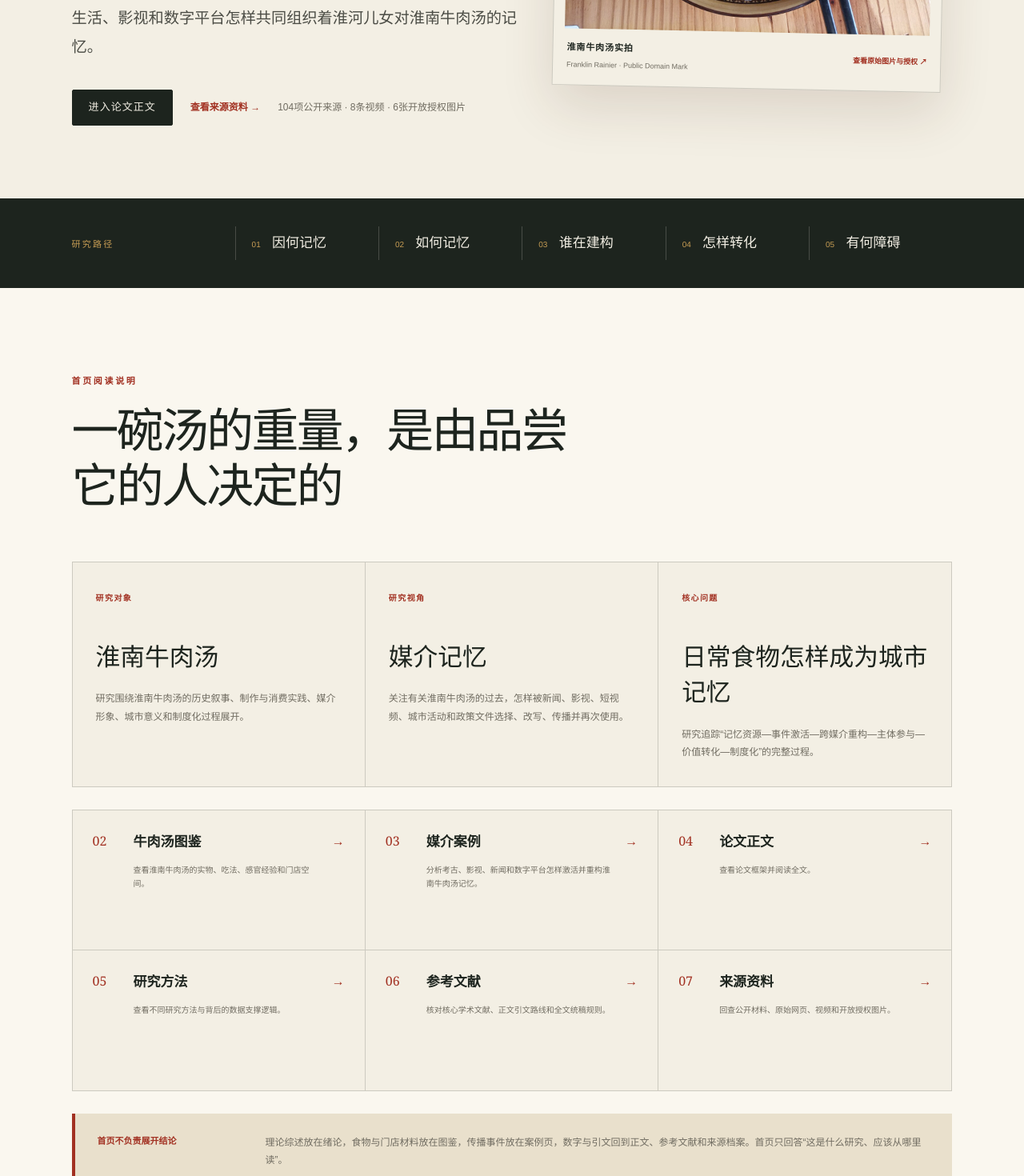
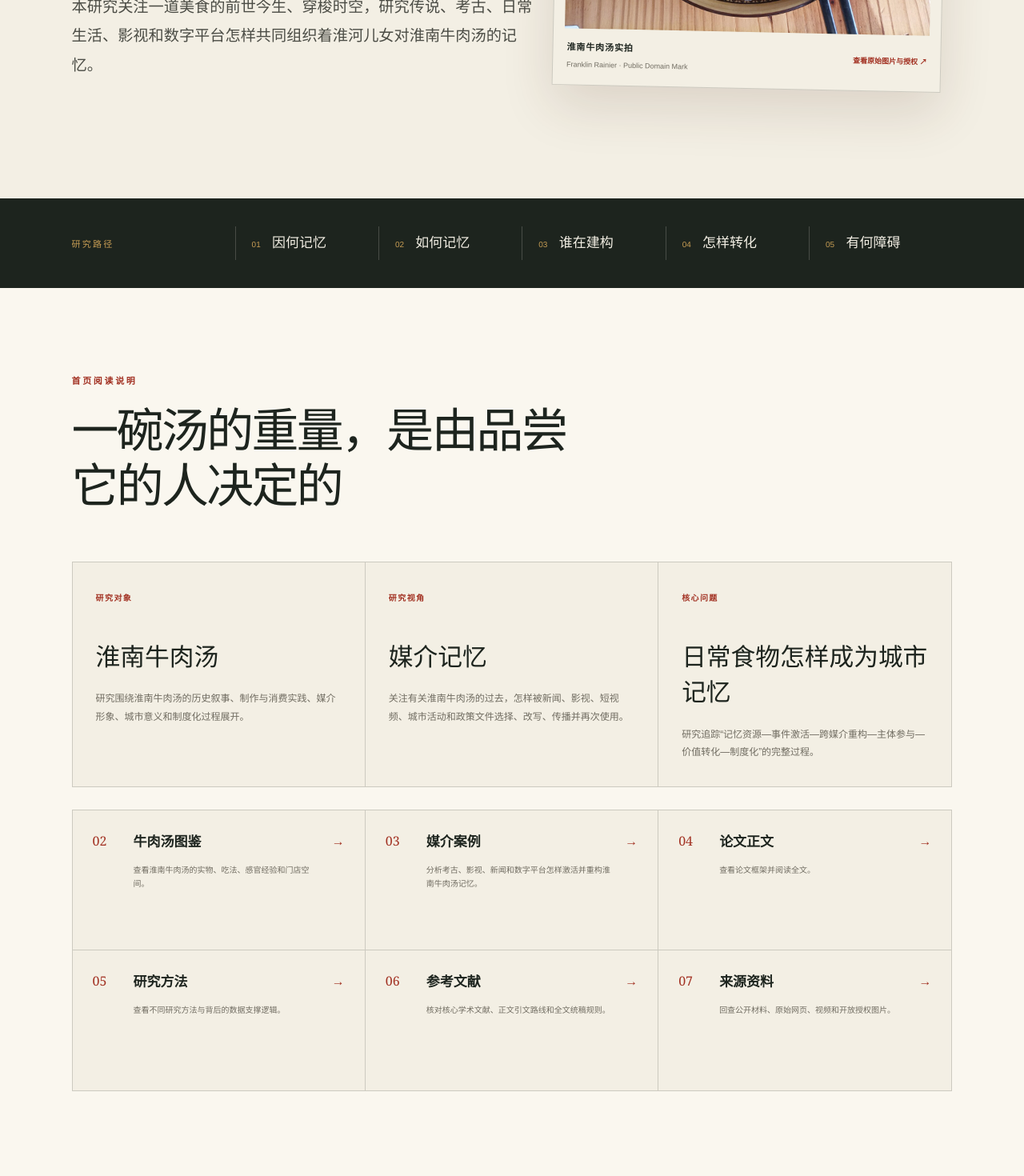
Before and after one commit to starWave0225/huainan_beef_soup, a React (Vite) app: page / in a window 1280 px wide. Shown: the part 600-2070 px from the top of the page at 80% size. Built offline with nearby package versions, Linux system fonts and the light colour scheme.

Commit message:
Remove extra homepage actions and note

```diff
--- a/app/globals.css
+++ b/app/globals.css
@@ -73,11 +73,6 @@ main {
 .hero .eyebrow { margin: 0 0 25px; color: var(--red); font: 700 11px/1.2 "Helvetica Neue", Arial, sans-serif; letter-spacing: .26em; }
 h1 { margin: 0; max-width: 850px; font-size: clamp(52px, 6.35vw, 94px); line-height: 1.06; letter-spacing: -.06em; font-weight: 650; }
 .dek { max-width: 680px; margin: 34px 0; color: #4b4c45; font-size: clamp(17px, 1.5vw, 21px); line-height: 1.9; }
-.hero-actions { display: flex; align-items: center; gap: 22px; color: var(--muted); font: 12px/1.5 "Noto Sans SC", "PingFang SC", sans-serif; }
-.primary-action { display: inline-flex; align-items: center; justify-content: center; min-width: 118px; height: 45px; padding: 0 20px; color: var(--paper); background: var(--ink); border: 1px solid var(--ink); border-radius: 2px; font-size: 13px; letter-spacing: .08em; transition: .2s ease; }
-.primary-action:hover { color: var(--ink); background: transparent; }
-.text-action { padding: 11px 0; color: var(--red); font-weight: 650; white-space: nowrap; }
-.text-action:hover { text-decoration: underline; }
 .hero-photo { position: relative; justify-self: center; width: min(38vw, 560px); margin: 0; padding: 14px 14px 0; background: var(--paper); border: 1px solid var(--line); box-shadow: 0 26px 65px rgba(75, 44, 25, .14); transform: rotate(1.2deg); }
 .hero-photo::before { content: "实物档案 01"; position: absolute; z-index: 2; left: -18px; top: 28px; padding: 8px 12px; color: var(--paper); background: var(--red-dark); font: 700 9px/1 "Noto Sans SC", sans-serif; letter-spacing: .16em; }
 .hero-photo img { display: block; width: 100%; aspect-ratio: 4 / 3; object-fit: cover; filter: saturate(.92) contrast(1.03); }
@@ -112,9 +107,6 @@ h1 { margin: 0; max-width: 850px; font-size: clamp(52px, 6.35vw, 94px); line-hei
 .overview-directory a:hover p { color: rgba(243, 239, 228, .65); }
 .overview-directory b { color: var(--red); font-size: 16px; }
 .overview-directory a:hover b { color: var(--gold); }
-.overview-boundary { display: grid; grid-template-columns: 180px 1fr; gap: 30px; margin-top: 28px; padding: 25px 28px; border-left: 4px solid var(--red); background: var(--paper-deep); }
-.overview-boundary b { color: var(--red); font: 700 11px "Noto Sans SC", sans-serif; }
-.overview-boundary p { margin: 0; color: var(--muted); font: 12px/1.85 "Noto Sans SC", sans-serif; }
 
 .reading-note { display: grid; grid-template-columns: .68fr 1.32fr; gap: 10vw; align-items: start; background: var(--paper-pale); border-bottom: 1px solid var(--line); }
 .evidence-legend { display: grid; grid-template-columns: repeat(2, 1fr); gap: 28px 36px; }
@@ -830,7 +822,6 @@ footer > a { justify-self: end; color: var(--gold); font: 11px "Noto Sans SC", s
   .overview-directory a, .overview-directory a:nth-child(3n) { border-right: 1px solid var(--line); border-bottom: 1px solid var(--line); }
   .overview-directory a:nth-child(even) { border-right: 0; }
   .overview-directory a:nth-last-child(-n+2) { border-bottom: 0; }
-  .overview-boundary { grid-template-columns: 1fr; gap: 12px; }
   .reading-note, .method-section { grid-template-columns: 1fr; gap: 48px; }
   .anatomy-layout { grid-template-columns: 1fr; }
   .anatomy-layout > figure { position: static; }
@@ -912,7 +903,6 @@ footer > a { justify-self: end; color: var(--gold); font: 11px "Noto Sans SC", s
 
 @media (max-width: 520px) {
   h1 { font-size: 47px; }
-  .hero-actions { align-items: flex-start; flex-direction: column; }
   .question-strip ol, .evidence-legend, .metric-grid, .memory-loop, .risk-grid, .video-grid { grid-template-columns: 1fr; }
   .question-strip li { margin-top: 0 !important; padding: 13px 0; border: 0; border-top: 1px solid rgba(243, 239, 228, .18); }
   .metric-grid article, .metric-grid article:nth-child(3), .memory-loop article, .memory-loop article:nth-child(3), .risk-grid article { border-right: 0; border-bottom: 1px solid var(--line); }
--- a/app/page.tsx
+++ b/app/page.tsx
@@ -674,11 +674,6 @@ export default function Home() {
           <p className="dek">
             本研究关注一道美食的前世今生、穿梭时空，研究传说、考古、日常生活、影视和数字平台怎样共同组织着淮河儿女对淮南牛肉汤的记忆。
           </p>
-          <div className="hero-actions">
-            <a className="primary-action" href="#draft/intro" onClick={() => { openTab("draft"); setActiveEssayChapter("intro"); }}>进入论文正文</a>
-            <a className="text-action" href="#sources" onClick={() => openTab("sources")}>查看来源资料 →</a>
-            <span>104项公开来源 · 8条视频 · 6张开放授权图片</span>
-          </div>
         </div>
 
         <figure className="hero-photo">
@@ -721,7 +716,6 @@ export default function Home() {
           <a href="#references" onClick={() => openTab("references")}><span>06</span><div><h3>参考文献</h3><p>核对核心学术文献、正文引文路线和全文统稿规则。</p></div><b>→</b></a>
           <a href="#sources" onClick={() => openTab("sources")}><span>07</span><div><h3>来源资料</h3><p>回查公开材料、原始网页、视频和开放授权图片。</p></div><b>→</b></a>
         </nav>
-        <aside className="overview-boundary"><b>首页不负责展开结论</b><p>理论综述放在绪论，食物与门店材料放在图鉴，传播事件放在案例页，数字与引文回到正文、参考文献和来源档案。首页只回答“这是什么研究、应该从哪里读”。</p></aside>
       </section>
       </div>}
 
```
Also changed, not shown: 1 other file (tests, documents, lock files or other folders).
